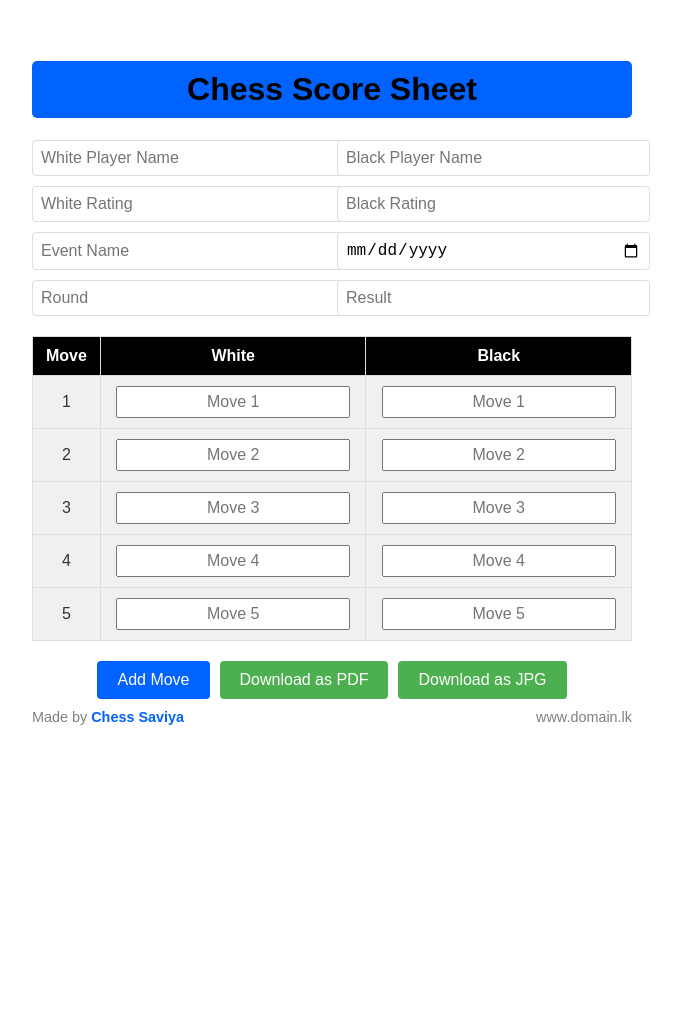
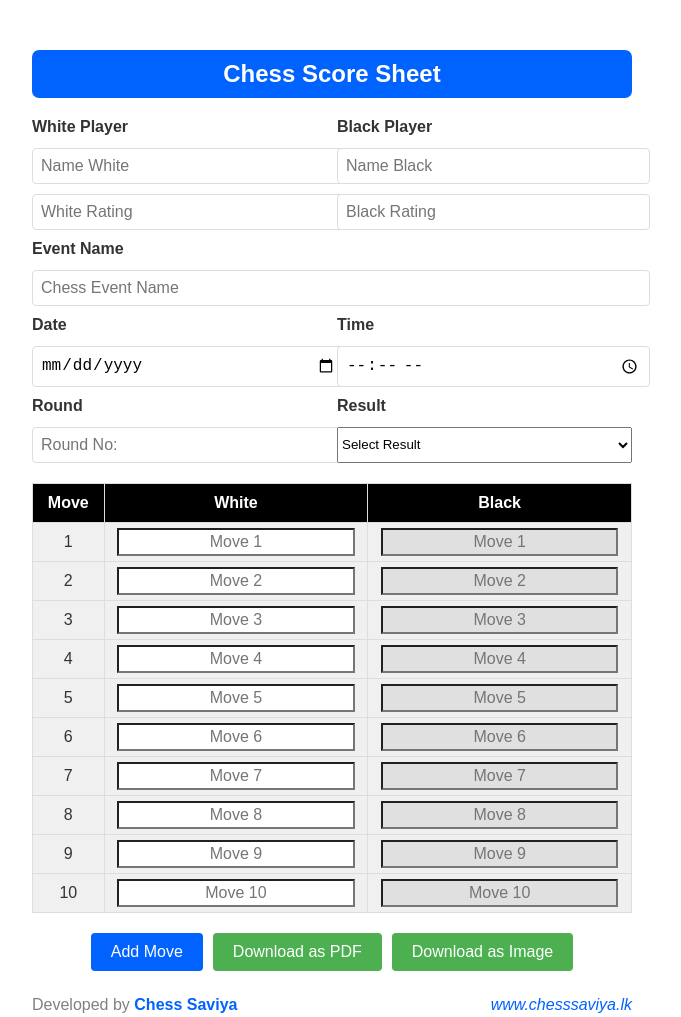
Before and after one commit to Chamirangai7/chess-score-sheet, a plain HTML site: page index.html in a window 1280 px wide. Shown: the whole page, without its empty margins (308-989 px from the left). Before the commit the page ends 800 px from the top, so only its background shows below. Drawn offline with nearby package versions, Linux system fonts and the light colour scheme.

Commit message:
Score Sheet 1.5

```diff
--- a/index.html
+++ b/index.html
@@ -9,7 +9,7 @@
             font-family: Arial, sans-serif;
             display: flex;
             justify-content: center;
-            margin-top: 20px;
+            margin-top: 10px;
             color: #333;
         }
         .container {
@@ -22,11 +22,11 @@
             padding: 20px;
             background-color: #ffffff;
         }
-        h1 {
-            color: black;
+        h2 {
+            color: #ffffff;
             background-color: #0062ff;
             padding: 10px;
-            border-radius: 5px;
+            border-radius: 7px;
         }
         table {
             border-collapse: collapse;
@@ -35,26 +35,46 @@
         }
         th {
             padding: 10px;
-            background-color: black;
+            background-color: Black;
             color: white;
             border: 1px solid #ddd;
         }
         td {
-            padding: 10px;
+            padding: 5px;
             background-color: #f0f0f0;
             border: 1px solid #ddd;
         }
         .move-input {
             width: 90%;
-            padding: 5px;
+            padding: 3px;
             text-align: center;
             font-size: 1rem;
+        }
+        .move-input.white-bg {
+            background-color: #ffffff;
+            color: #0062ff;
+        }
+        .move-input.black-bg {
+            background-color: #e0e0e0;
+            color: #000;
+        }
+        .move-input.move-bg {
+            background-color: #f0f8ff;
+            color: #333;
         }
         .top-info {
             display: grid;
             grid-template-columns: 1fr 1fr;
             gap: 10px;
-            margin-top: 20px;
+            margin-top: 10px;
+        }
+        .full-width {
+            grid-column: span 2;
+        }
+        .label {
+            text-align: left;
+            font-weight: bold;
+            margin-bottom: 2px;
         }
         .top-info input {
             width: 100%;
@@ -84,10 +104,10 @@
             background-color: #4CAF50;
         }
         .footer {
-            margin-top: 10px;
+            margin-top: 25px;
             display: flex;
             justify-content: space-between;
-            font-size: 0.9rem;
+            font-size: 1rem;
         }
         .footer .left-text {
             color: gray;
@@ -97,25 +117,44 @@
             font-weight: bold;
         }
         .footer .right-text {
-            color: gray;
+            color: #0062ff;
+            font-style: italic;
+            cursor: pointer;
         }
     </style>
 </head>
 <body>
     <div class="container containerWithMargin">
         <div id="scoreSheetContainer">
-            <h1>Chess Score Sheet</h1>
+            <h2>Chess Score Sheet</h1>
 
             <!-- Top Info Inputs -->
             <div class="top-info">
-                <input type="text" placeholder="White Player Name" id="whitePlayer">
-                <input type="text" placeholder="Black Player Name" id="blackPlayer">
+                <div class="label">White Player</div>
+                <div class="label">Black Player</div>
+                <input type="text" placeholder="Name White" id="whitePlayer">
+                <input type="text" placeholder="Name Black" id="blackPlayer">
+
                 <input type="text" placeholder="White Rating" id="whiteRating">
                 <input type="text" placeholder="Black Rating" id="blackRating">
-                <input type="text" placeholder="Event Name" id="eventName">
+
+                <div class="label full-width">Event Name</div>
+                <input type="text" class="full-width" placeholder="Chess Event Name" id="eventName">
+
+                <div class="label">Date</div>
+                <div class="label">Time</div>
                 <input type="date" id="eventDate">
-                <input type="text" placeholder="Round" id="round">
-                <input type="text" placeholder="Result" id="result">
+                <input type="time" id="eventTime">
+
+                <div class="label">Round</div>
+                <div class="label">Result</div>
+                <input type="text" placeholder="Round No:" id="round">
+                <select id="result">
+                    <option value="" disabled selected>Select Result</option>
+                    <option value="1 - 0">1 - 0</option>
+                    <option value="1/2 - 1/2">1/2 - 1/2</option>
+                    <option value="0 - 1">0 - 1</option>
+                </select>
             </div>
 
             <!-- Score Sheet Table -->
@@ -128,14 +167,14 @@
                     </tr>
                 </thead>
                 <tbody id="scoreTable">
-                    <!-- Pre-added 5 move rows -->
+                    <!-- Pre-added 10 move rows -->
                     <script>
-                        for (let i = 1; i <= 5; i++) {
+                        for (let i = 1; i <= 10; i++) {
                             document.write(`
                                 <tr>
                                     <td>${i}</td>
-                                    <td><input type="text" class="move-input" placeholder="Move ${i}"></td>
-                                    <td><input type="text" class="move-input" placeholder="Move ${i}"></td>
+                                    <td><input type="text" class="move-input white-bg" placeholder="Move ${i}"></td>
+                                    <td><input type="text" class="move-input black-bg" placeholder="Move ${i}"></td>
                                 </tr>
                             `);
                         }
@@ -147,13 +186,13 @@
             <div class="buttons" id="buttonContainer">
                 <button class="button add-move-button" onclick="addMoveRow()">Add Move</button>
                 <button class="button export-button" onclick="exportToPDF()">Download as PDF</button>
-                <button class="button export-button" onclick="downloadAsImage()">Download as JPG</button>
+                <button class="button export-button" onclick="downloadAsImage()">Download as Image</button>
             </div>
 
             <!-- Footer -->
             <div class="footer">
-                <span class="left-text">Made by <span class="highlight">Chess Saviya</span></span>
-                <span class="right-text">www.domain.lk</span>
+                <span class="left-text">Developed by <span class="highlight">Chess Saviya</span></span>
+                <span class="right-text" onclick="redirectToWebsite()">www.chesssaviya.lk</span>
             </div>
         </div>
     </div>
@@ -163,7 +202,7 @@
     <script src="https://cdnjs.cloudflare.com/ajax/libs/jspdf/2.5.1/jspdf.umd.min.js"></script>
 
     <script>
-        let moveNumber = 6;
+        let moveNumber = 11;
 
         function addMoveRow() {
             const row = document.createElement("tr");
@@ -175,14 +214,14 @@
             const whiteCell = document.createElement("td");
             const whiteInput = document.createElement("input");
             whiteInput.type = "text";
-            whiteInput.className = "move-input";
+            whiteInput.className = "move-input white-bg";
             whiteCell.appendChild(whiteInput);
             row.appendChild(whiteCell);
 
             const blackCell = document.createElement("td");
             const blackInput = document.createElement("input");
             blackInput.type = "text";
-            blackInput.className = "move-input";
+            blackInput.className = "move-input black-bg";
             blackCell.appendChild(blackInput);
             row.appendChild(blackCell);
 
@@ -192,16 +231,16 @@
 
         async function downloadAsImage() {
             const buttonContainer = document.getElementById("buttonContainer");
-            buttonContainer.style.display = 'none'; // Hide buttons for export
+            buttonContainer.style.display = 'none';
 
             const container = document.querySelector(".containerWithMargin");
-            const canvas = await html2canvas(container, { scale: 2 });
+            const canvas = await html2canvas(container, { scale: 1.5, scrollY: -window.scrollY });
             const link = document.createElement('a');
             link.href = canvas.toDataURL('image/jpeg');
             link.download = 'chess_score_sheet.jpg';
             link.click();
 
-            buttonContainer.style.display = 'flex'; // Show buttons again after export
+            buttonContainer.style.display = 'flex';
         }
 
         function exportToPDF() {
@@ -209,18 +248,22 @@
             const pdf = new jsPDF('p', 'pt', 'a4');
 
             const buttonContainer = document.getElementById("buttonContainer");
-            buttonContainer.style.display = 'none'; // Hide buttons for export
+            buttonContainer.style.display = 'none';
 
             pdf.html(document.querySelector(".containerWithMargin"), {
                 callback: function (pdf) {
                     pdf.save("chess_score_sheet.pdf");
-                    buttonContainer.style.display = 'flex'; // Show buttons again after export
+                    buttonContainer.style.display = 'flex';
                 },
                 margin: [10, 10, 10, 10],
                 x: 10,
                 y: 10,
-                html2canvas: { scale: 0.5 }
+                html2canvas: { scale: 1.2, scrollY: -window.scrollY }
             });
+        }
+
+        function redirectToWebsite() {
+            window.location.href = "https://www.chesssaviya.lk";
         }
     </script>
 </body>
```
